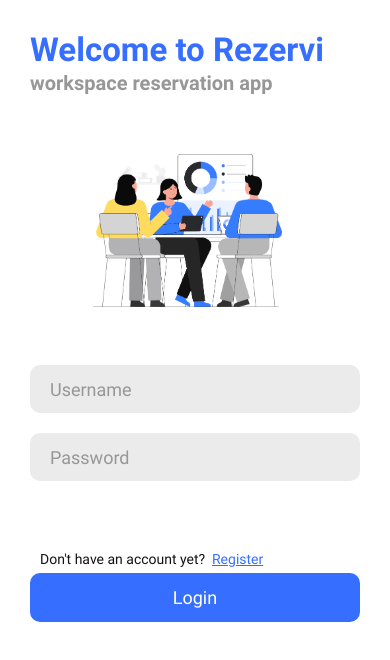
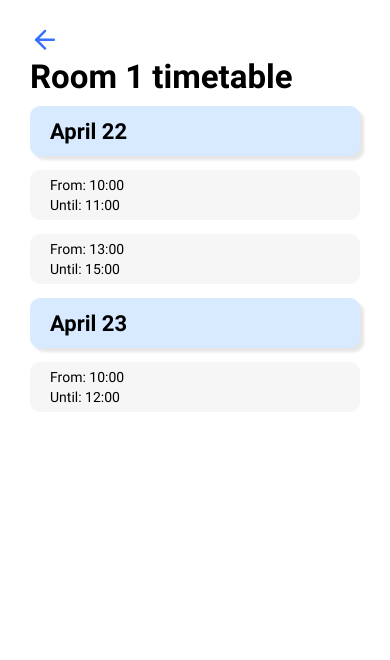
Before and after one commit to mtaa-rezervi/frontend, a React Native app: screen /RoomAgenda in a window 390 px wide. Shown: the top 660 px of the page. Built offline with nearby package versions, Linux system fonts and the light colour scheme.

Commit message:
finished basic demo for reservation calendar

```diff
--- a/App.js
+++ b/App.js
@@ -26,6 +26,7 @@ import UserListing from './screens/UserListing';
 import ReservationHistory from './screens/ReservationHistory';
 import RoomCreation from './screens/RoomCreation';
 import SearchResults from './screens/SearchResults';
+import RoomAgenda from './screens/RoomAgenda';
 
 const Stack = createNativeStackNavigator();
 const Tab = createBottomTabNavigator();
@@ -75,6 +76,7 @@ export default function App() {
         screenOptions={{
           headerShown: false
         }}>
+        <Stack.Screen name='RoomAgenda' component={RoomAgenda} />
         <Stack.Screen name='Login' component={LoginScreen} />
         <Stack.Screen name='Register' component={RegisterScreen} />
         <Stack.Screen name='TabNavigator' component={TabNavigator} />
--- a/screens/ReservationHistory.js
+++ b/screens/ReservationHistory.js
@@ -11,9 +11,9 @@ import BackButton from '../components/BackButton';
 
 export default function ReservationHistory({ navigation, route }) {
   const [isLoading, setLoading] = useState(true);
-  const [isRefreshing, setRefreshing] = useState(false)
+  const [isRefreshing, setRefreshing] = useState(false);
 
-  const [reservationHistory, setReservationHistory] = useState([])
+  const [reservationHistory, setReservationHistory] = useState([]);
 
   // Fetch rooms for coresponding reservations
   // and create reservation object displayed on the screen
--- /dev/null
+++ b/screens/RoomAgenda.js
@@ -0,0 +1,114 @@
+import React, { useState, useEffect } from 'react'
+import { Alert, SectionList, StyleSheet, Text, SafeAreaView, View, TouchableOpacity, FlatList, ActivityIndicator } from 'react-native';
+
+import BackButton from '../components/BackButton';
+
+import colors from '../styles/colors';
+import textStyle from '../styles/text';
+
+const DATA = [
+  {
+    title: 'April 22',
+    data: [{ from: '10:00', until: '11:00' }, { from: '13:00', until: '15:00' }]
+  },
+  {
+    title: 'April 23',
+    data: [{ from: '10:00', until: '12:00' }]
+  }
+];
+
+const Reservation = ({ from, until }) => (
+  <View style={{alignSelf: 'center', marginBottom: 14}}>
+    <View style={styles.reservation}>
+      <Text style={[textStyle.smaller, {marginLeft: 20}]}>From: { from } </Text>
+      <Text style={[textStyle.smaller, {marginLeft: 20}]}>Until: { until } </Text>
+    </View>
+  </View>
+);
+
+const DaySection = ({ day }) => (
+  <View style={{alignSelf: 'center', marginBottom: 14}}>
+    <View style={styles.daySection}>
+      <Text style={[textStyle.h2, {marginLeft: 20}]}>{ day }</Text>
+    </View>
+  </View>
+);
+
+export default function RoomAgenda({ navigation }) {
+  const [isLoading, setLoading] = useState(true);
+  const [isRefreshing, setRefreshing] = useState(false);
+
+  const onRefresh = () => {
+    setRefreshing(true);
+    //getRooms();
+  };
+
+  const renderReservations = ( { item }) => (
+    <Reservation from={item.from} until={item.until} />
+  );
+
+  const renderSectionHeader = ({ section }) => (
+    <DaySection day={section.title} />
+  );
+
+  return (
+    <SafeAreaView style={styles.container}>
+      <View style={styles.header}>
+        <BackButton action={() => navigation.goBack()}/>
+        <Text style={[textStyle.h1, styles.heading]}>Room 1 timetable</Text>
+      </View>
+      {/* <DaySection day='April 22' />
+      <Reservation from='10:00' until='11:00' /> */}
+      <SectionList
+        sections={DATA}
+        keyExtractor={(item, index) => item + index}
+        //onRefresh={onRefresh}
+        //refreshing={isRefreshing}
+        renderItem={renderReservations}
+        renderSectionHeader={renderSectionHeader}
+      />
+    </SafeAreaView>
+  );
+}
+
+const styles = StyleSheet.create({
+  container: {
+    flex: 1,
+    backgroundColor: colors.white,
+  },
+  header: {
+    marginBottom: 10
+  },
+  heading: {
+    marginRight: 30,
+    marginLeft: 30,
+    flexDirection: 'row',
+    justifyContent: 'space-between',
+    alignItems: 'center',
+  },
+  reservation: {
+    backgroundColor: colors.lightGrey,
+    borderRadius: 10,
+    height: 50,
+    width: 330,
+    flexDirection: 'column',
+    alignItems: 'flex-start',
+    justifyContent: 'space-evenly',
+    paddingVertical: 4
+  },
+  daySection: {
+    backgroundColor: colors.lightBlue,
+    borderRadius: 10,
+    height: 50,
+    width: 330,
+    flexDirection: 'column',
+    alignItems: 'flex-start',
+    justifyContent: 'space-evenly',
+    paddingVertical: 4,
+    shadowColor: colors.black,
+    shadowOffset: { width: 4, height: 4 },
+    shadowOpacity: 0.1,
+    shadowRadius: 3,
+    elevation: 3,
+  }
+});
```
